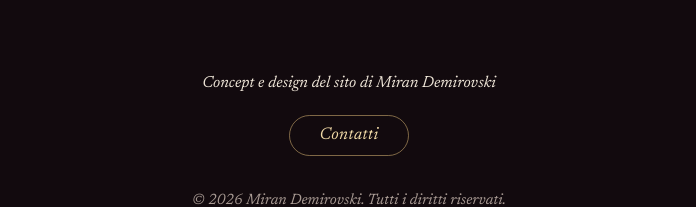
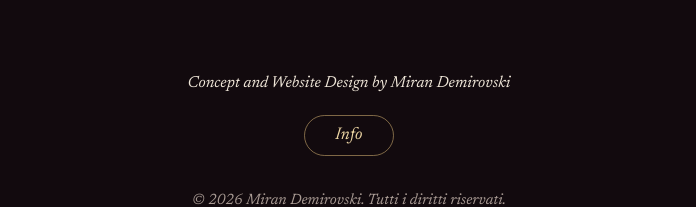
Before and after one commit to mirandemirovski-rgb/frammenti, a plain HTML site: page index.html in a window 1280 px wide. Shown: the part 1239-1446 px from the top of the page, without its empty margins (291-987 px from the left). Drawn offline with Linux system fonts and the light colour scheme; no server answers.

Commit message:
Credit and contact button in English
Co-Authored-By: Claude Opus 5.5 <noreply@anthropic.com>
Claude-Session: https://claude.ai/code/session_01JLGt5yf1JvUMDkN4vhUgTq

```diff
--- a/index.html
+++ b/index.html
@@ -63,8 +63,8 @@
 </main>
 
 <footer class="rights">
-  <p class="made">Concept e design del sito di Miran Demirovski</p>
-  <p class="reach"><a class="contact" id="contact" href="#" hidden>Contatti</a></p>
+  <p class="made" lang="en">Concept and Website Design by Miran Demirovski</p>
+  <p class="reach"><a class="contact" id="contact" href="#" hidden lang="en" aria-label="Info: write to Miran Demirovski">Info</a></p>
   <p class="mark">&#169; <span id="copyYear">2026</span> Miran Demirovski. Tutti i diritti riservati.</p>
   <p>Tutti i testi, le poesie e le traduzioni di questa raccolta sono opera originale di Miran Demirovski e sono protetti dal diritto d&#8217;autore. Nessuna parte pu&#242; essere riprodotta, copiata, distribuita, adattata, musicata, registrata o eseguita in pubblico senza autorizzazione scritta dell&#8217;autore.</p>
   <p lang="en">All lyrics, poems and translations in this collection are the original work of Miran Demirovski and are protected by copyright. No part may be reproduced, copied, distributed, adapted, set to music, recorded or performed in public without the author&#8217;s written permission.</p>
```
